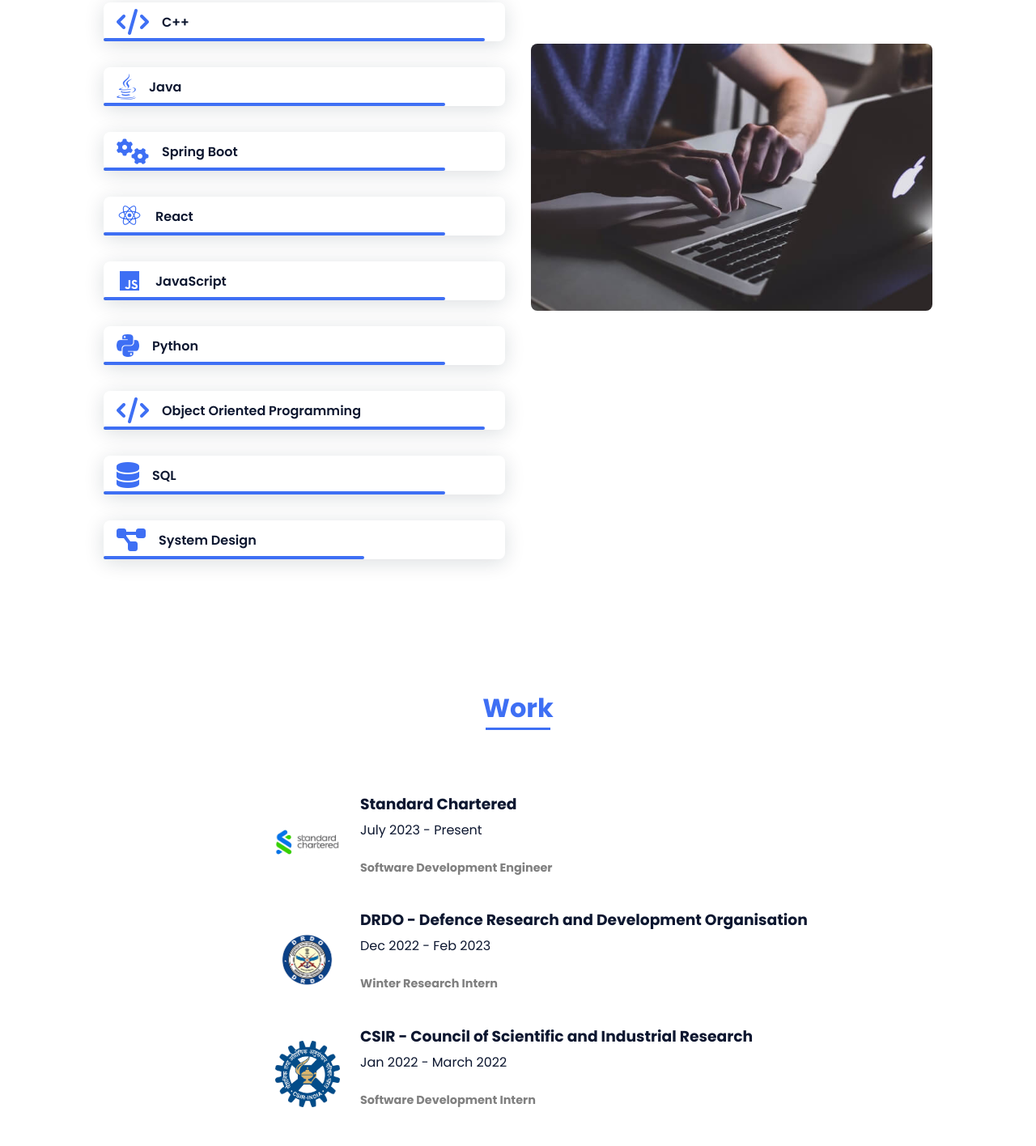
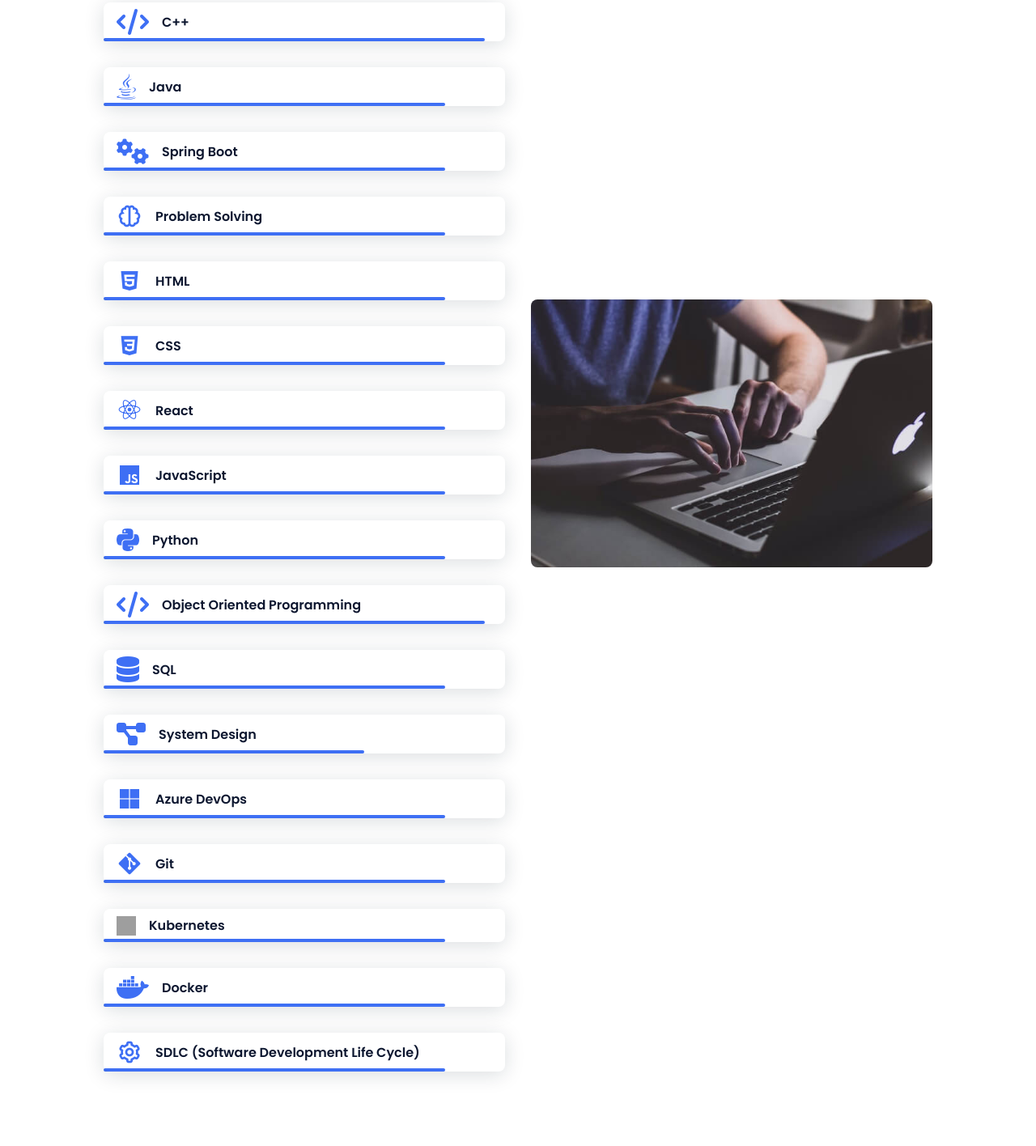
Before and after one commit to Venom9182/venom9182.github.io, a website: page index.html in a window 1280 px wide. Shown: the part 1784-3200 px from the top of the page at 81% size. Drawn offline with nearby package versions, Linux system fonts and the light colour scheme; grey boxes are pictures that could not be loaded.

Commit message:
updating skills

```diff
--- a/index.html
+++ b/index.html
@@ -145,6 +145,39 @@
 
                         <div class="skills__data">
                             <div class="skills__names">
+                                <i class='bx bx-brain skills__icon'></i>
+                                <span class="skills__name">Problem Solving</span>
+                            </div>
+                            <div class="skills__bar skills__ux"></div>
+                            <div>
+                                <span class="skills__percentage"></span>
+                            </div>
+                        </div>
+
+                        <div class="skills__data">
+                            <div class="skills__names">
+                                <i class='bx bxl-html5 skills__icon'></i>
+                                <span class="skills__name">HTML</span>
+                            </div>
+                            <div class="skills__bar skills__ux"></div>
+                            <div>
+                                <span class="skills__percentage"></span>
+                            </div>
+                        </div>
+
+                        <div class="skills__data">
+                            <div class="skills__names">
+                                <i class='bx bxl-css3 skills__icon'></i>
+                                <span class="skills__name">CSS</span>
+                            </div>
+                            <div class="skills__bar skills__ux"></div>
+                            <div>
+                                <span class="skills__percentage"></span>
+                            </div>
+                        </div>
+
+                        <div class="skills__data">
+                            <div class="skills__names">
                                 <i class='bx bxl-react skills__icon'></i>
                                 <span class="skills__name">React</span>
                             </div>
@@ -211,6 +244,62 @@
                                 <span class="skills__percentage"></span>
                             </div>
                         </div>
+
+                        <div class="skills__data">
+                            <div class="skills__names">
+                                <i class='bx bxl-microsoft skills__icon'></i> <!-- Icon for Azure DevOps -->
+                                <span class="skills__name">Azure DevOps</span>
+                            </div>
+                            <div class="skills__bar skills__ux"></div>
+                            <div>
+                                <span class="skills__percentage"></span>
+                            </div>
+                        </div>
+
+                        <div class="skills__data">
+                            <div class="skills__names">
+                                <i class='bx bxl-git skills__icon'></i> <!-- Icon for Git -->
+                                <span class="skills__name">Git</span>
+                            </div>
+                            <div class="skills__bar skills__ux"></div>
+                            <div>
+                                <span class="skills__percentage"></span>
+                            </div>
+                        </div>
+
+                        <div class="skills__data">
+                            <div class="skills__names">
+                                <img src="https://cdn.jsdelivr.net/gh/devicons/devicon/icons/kubernetes/kubernetes-plain.svg" alt="Kubernetes" class="skills__icon" style="width: 24px; height: 24px;" />
+                                <span class="skills__name">Kubernetes</span>
+                            </div>
+                            <div class="skills__bar skills__ux"></div>
+                            <div>
+                                <span class="skills__percentage"></span>
+                            </div>
+                        </div>
+
+                        <div class="skills__data">
+                            <div class="skills__names">
+                                <i class='fab fa-docker skills__icon'></i>
+                                <span class="skills__name">Docker</span>
+                            </div>
+                            <div class="skills__bar skills__ux"></div>
+                            <div>
+                                <span class="skills__percentage"></span>
+                            </div>
+                        </div>
+
+                        <div class="skills__data">
+                            <div class="skills__names">
+                                <i class='bx bx-cog skills__icon'></i> <!-- Icon for SDLC -->
+                                <span class="skills__name">SDLC (Software Development Life Cycle)</span>
+                            </div>
+                            <div class="skills__bar skills__ux"></div>
+                            <div>
+                                <span class="skills__percentage"></span>
+                            </div>
+                        </div>
+
                     </div>
 
                     <div>
```
